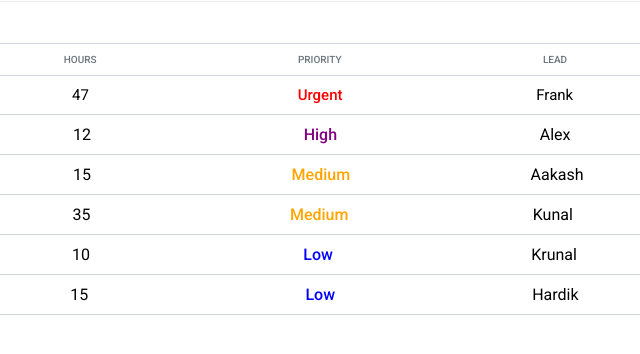
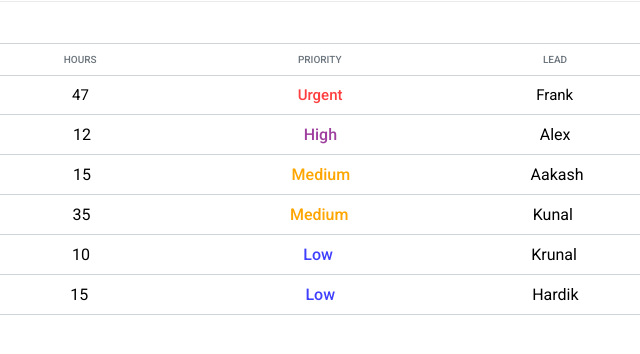
Before and after one commit to ThisIsNishanth/HTML-CSS-Projects, a plain HTML site: page Project-Dashboard/Dashboard.html in a window 1280 px wide. Shown: the part 252-606 px from the top of the page, 341-981 px from the left. Drawn offline with Linux system fonts and the light colour scheme; a web font is replaced by a local one.

Commit message:
Modified priority's opacity

```diff
--- a/Project-Dashboard/Dashboard-style.css
+++ b/Project-Dashboard/Dashboard-style.css
@@ -236,6 +236,7 @@ body {
     position: relative;
     left: -40px;
     color: red;
+    opacity: 75%;
     font-weight: 500;
 }
 
@@ -279,6 +280,7 @@ body {
     position: relative;
     left: -40px;
     color: purple;
+    opacity: 75%;
     font-weight: 500;
 }
 
@@ -406,6 +408,7 @@ body {
 .project-details .row-seven .priority{
     position: relative;
     color: blue;
+    opacity: 75%;
     font-weight: 500;
     left: 10px;
 }
@@ -448,6 +451,7 @@ body {
 .project-details .row-eight .priority{
     position: relative;
     color: blue;
+    opacity: 75%;
     font-weight: 500;
     left: 10px;
 }
```
